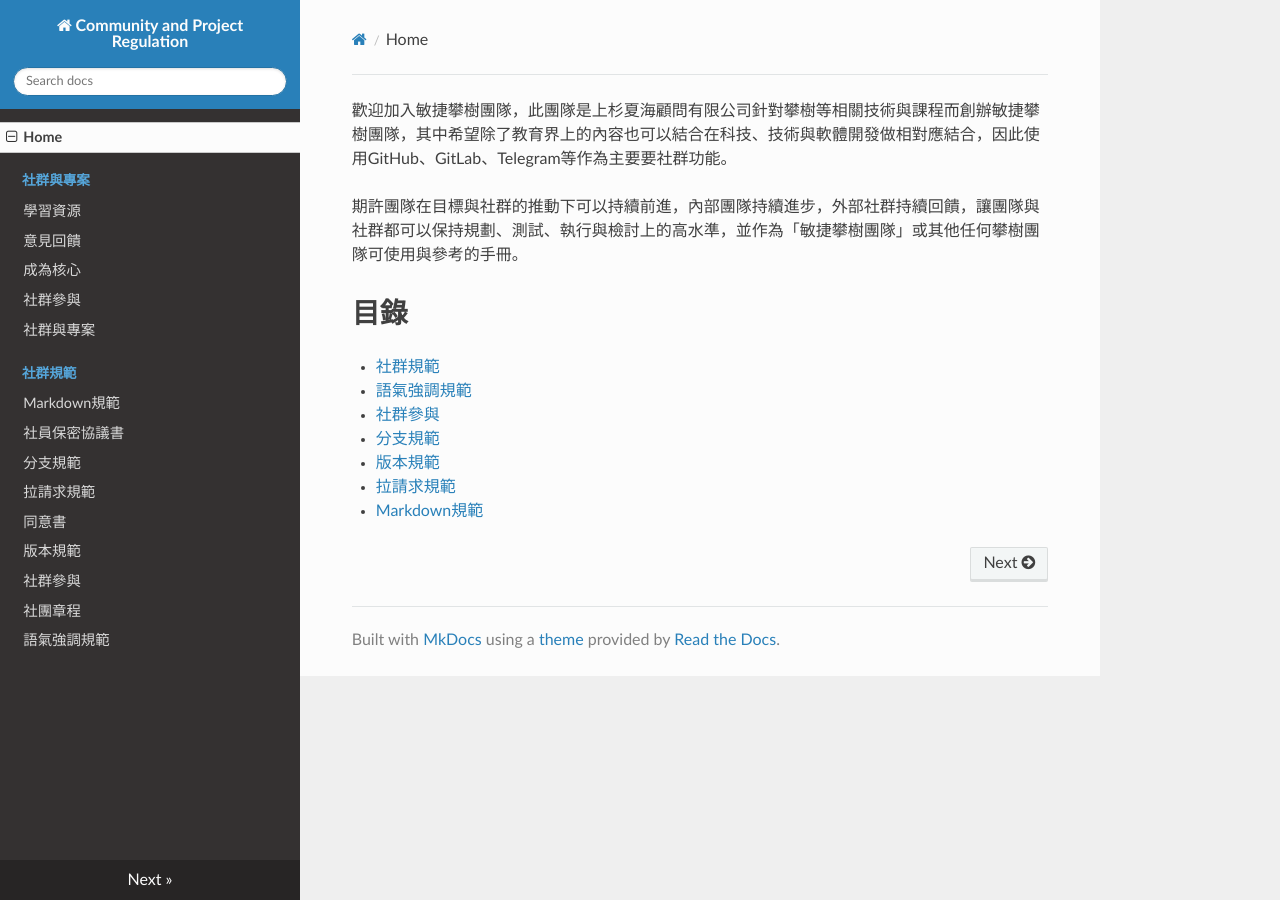
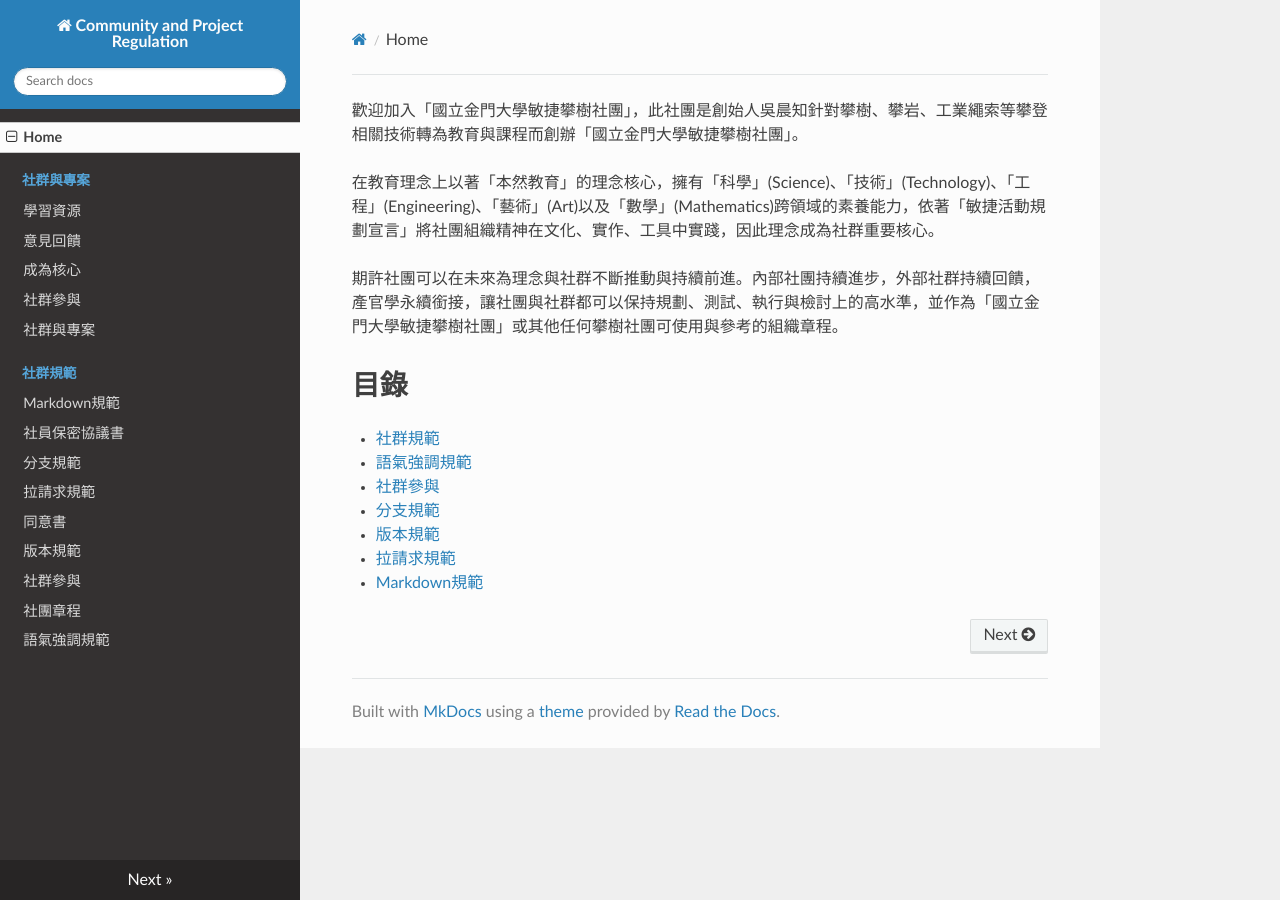
Before and after one commit to NQU-Agile-Tree-Climbing-Club/community-regulation, an MkDocs documentation site: the page built from docs/README.md, in a window 1280 px wide. Built offline with MkDocs 1.6.1, drawn with Linux system fonts in a browser that asks for light colours; nearby versions of some CDN libraries.

Commit message:
此提交將序
修改項目:

模組:

議題4

```diff
--- a/docs/README.md
+++ b/docs/README.md
@@ -1,6 +1,8 @@
-歡迎加入敏捷攀樹團隊，此團隊是上杉夏海顧問有限公司針對攀樹等相關技術與課程而創辦敏捷攀樹團隊，其中希望除了教育界上的內容也可以結合在科技、技術與軟體開發做相對應結合，因此使用GitHub、GitLab、Telegram等作為主要要社群功能。
+歡迎加入「國立金門大學敏捷攀樹社團」，此社團是創始人吳晨知針對攀樹、攀岩、工業繩索等攀登相關技術轉為教育與課程而創辦「國立金門大學敏捷攀樹社團」。
 
-期許團隊在目標與社群的推動下可以持續前進，內部團隊持續進步，外部社群持續回饋，讓團隊與社群都可以保持規劃、測試、執行與檢討上的高水準，並作為「敏捷攀樹團隊」或其他任何攀樹團隊可使用與參考的手冊。
+在教育理念上以著「本然教育」的理念核心，擁有「科學」(Science)、「技術」(Technology)、「工程」(Engineering)、「藝術」(Art)以及「數學」(Mathematics)跨領域的素養能力，依著「敏捷活動規劃宣言」將社團組織精神在文化、實作、工具中實踐，因此理念成為社群重要核心。
+
+期許社團可以在未來為理念與社群不斷推動與持續前進。內部社團持續進步，外部社群持續回饋，產官學永續銜接，讓社團與社群都可以保持規劃、測試、執行與檢討上的高水準，並作為「國立金門大學敏捷攀樹社團」或其他任何攀樹社團可使用與參考的組織章程。
 
 # 目錄
 
```
